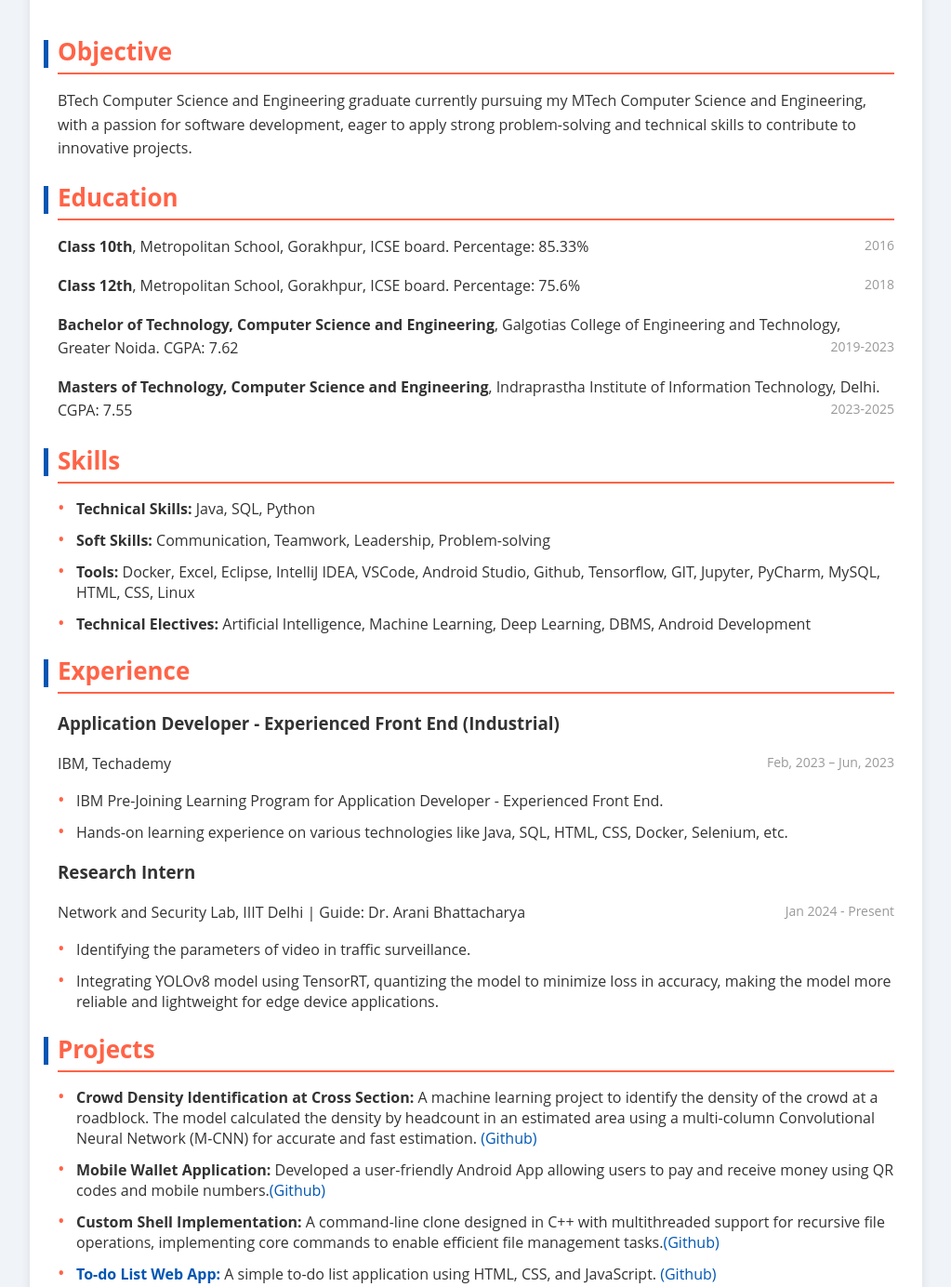
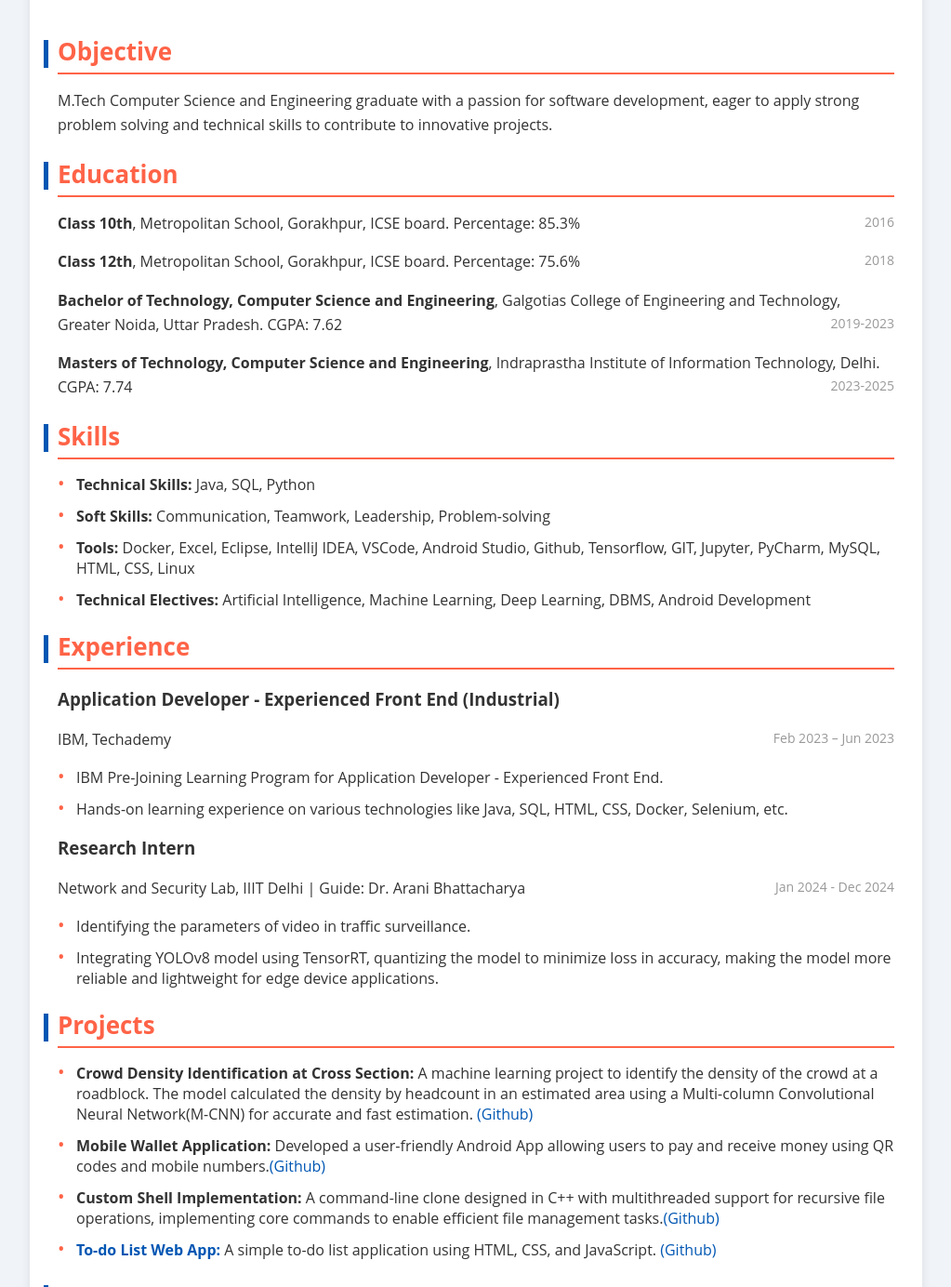
Before and after one commit to Manvendra-S/resume_webpage, a plain HTML site: page index.html in a window 1280 px wide. Shown: the part 232-1616 px from the top of the page at 93% size, without its empty margins (128-1151 px from the left). Drawn offline with Linux system fonts and the light colour scheme.

Commit message:
Update index.html

```diff
--- a/index.html
+++ b/index.html
@@ -19,15 +19,15 @@
 
         <section>
             <h2>Objective</h2>
-            <p>BTech Computer Science and Engineering graduate currently pursuing my MTech Computer Science and Engineering, with a passion for software development, eager to apply strong problem-solving and technical skills to contribute to innovative projects.</p>
+            <p>M.Tech Computer Science and Engineering graduate with a passion for software development, eager to apply strong problem solving and technical skills to contribute to innovative projects.</p>
         </section>
 
         <section>
             <h2>Education</h2>
-            <p><strong>Class 10th</strong>, Metropolitan School, Gorakhpur, ICSE board. Percentage: 85.33% <span class="year">2016</span></p>
+            <p><strong>Class 10th</strong>, Metropolitan School, Gorakhpur, ICSE board. Percentage: 85.3% <span class="year">2016</span></p>
             <p><strong>Class 12th</strong>, Metropolitan School, Gorakhpur, ICSE board. Percentage: 75.6% <span class="year">2018</span></p>
-            <p><strong>Bachelor of Technology, Computer Science and Engineering</strong>, Galgotias College of Engineering and Technology, Greater Noida. CGPA: 7.62 <span class="year">2019-2023</span></p>
-            <p><strong>Masters of Technology, Computer Science and Engineering</strong>, Indraprastha Institute of Information Technology, Delhi. CGPA: 7.55 <span class="year">2023-2025</span></p>
+            <p><strong>Bachelor of Technology, Computer Science and Engineering</strong>, Galgotias College of Engineering and Technology, Greater Noida, Uttar Pradesh. CGPA: 7.62 <span class="year">2019-2023</span></p>
+            <p><strong>Masters of Technology, Computer Science and Engineering</strong>, Indraprastha Institute of Information Technology, Delhi. CGPA: 7.74 <span class="year">2023-2025</span></p>
         </section>
 
         <section>
@@ -43,14 +43,14 @@
         <section>
             <h2>Experience</h2>
             <h3>Application Developer - Experienced Front End (Industrial)</h3>
-            <p>IBM, Techademy <span class="year">Feb, 2023 – Jun, 2023</span></p>
+            <p>IBM, Techademy <span class="year">Feb 2023 – Jun 2023</span></p>
             <ul>
                 <li>IBM Pre-Joining Learning Program for Application Developer - Experienced Front End.</li>
                 <li>Hands-on learning experience on various technologies like Java, SQL, HTML, CSS, Docker, Selenium, etc.</li>
             </ul>
 
             <h3>Research Intern</h3>
-            <p>Network and Security Lab, IIIT Delhi | Guide: Dr. Arani Bhattacharya <span class="year">Jan 2024 - Present</span></p>
+            <p>Network and Security Lab, IIIT Delhi | Guide: Dr. Arani Bhattacharya <span class="year">Jan 2024 - Dec 2024</span></p>
             <ul>
                 <li>Identifying the parameters of video in traffic surveillance.</li>
                 <li>Integrating YOLOv8 model using TensorRT, quantizing the model to minimize loss in accuracy, making the model more reliable and lightweight for edge device applications.</li>
@@ -60,7 +60,7 @@
         <section>
             <h2>Projects</h2>
             <ul>
-                <li><strong>Crowd Density Identification at Cross Section:</strong> A machine learning project to identify the density of the crowd at a roadblock. The model calculated the density by headcount in an estimated area using a multi-column Convolutional Neural Network (M-CNN) for accurate and fast estimation. <a href="https://github.com/Manvendra-S/CrowdDensityProject/">(Github)</a></li>
+                <li><strong>Crowd Density Identification at Cross Section:</strong> A machine learning project to identify the density of the crowd at a roadblock. The model calculated the density by headcount in an estimated area using a Multi-column Convolutional Neural Network(M-CNN) for accurate and fast estimation. <a href="https://github.com/Manvendra-S/CrowdDensityProject/">(Github)</a></li>
                 <li><strong>Mobile Wallet Application:</strong> Developed a user-friendly Android App allowing users to pay and receive money using QR codes and mobile numbers.<a href="https://github.com/abhishek23008/WalletApp.git">(Github)</a></li>
                 <li><strong>Custom Shell Implementation:</strong> A command-line clone designed in C++ with multithreaded support for recursive file operations, implementing core commands to enable efficient file management tasks.<a href="https://github.com/Manvendra-S/oopd_project_mt23122.git">(Github)</a> </li>
                 <li><strong><a href="https://manvendra-s.github.io/to-do-list/">To-do List Web App:</a> </strong> A simple to-do list application using HTML, CSS, and JavaScript.  <a href="https://github.com/Manvendra-S/To-do-list.git">(Github)</a> </li>
@@ -84,7 +84,7 @@
 
         <section>
             <h2>Leadership</h2>
-            <p>Team Enthiran: Club Head for the official technical club of Galgotias College of Engineering and Technology, session 2022-2023.</p>
+            <p>Team Enthiran: Club Head of the official technical club of Galgotias College of Engineering and Technology, Session 2022-2023.</p>
         </section>
     </div>
 </body>
```
